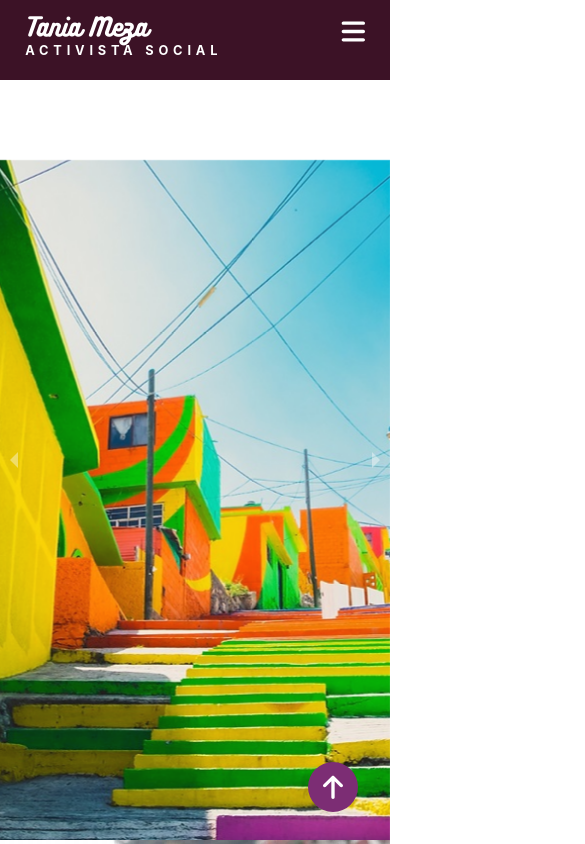
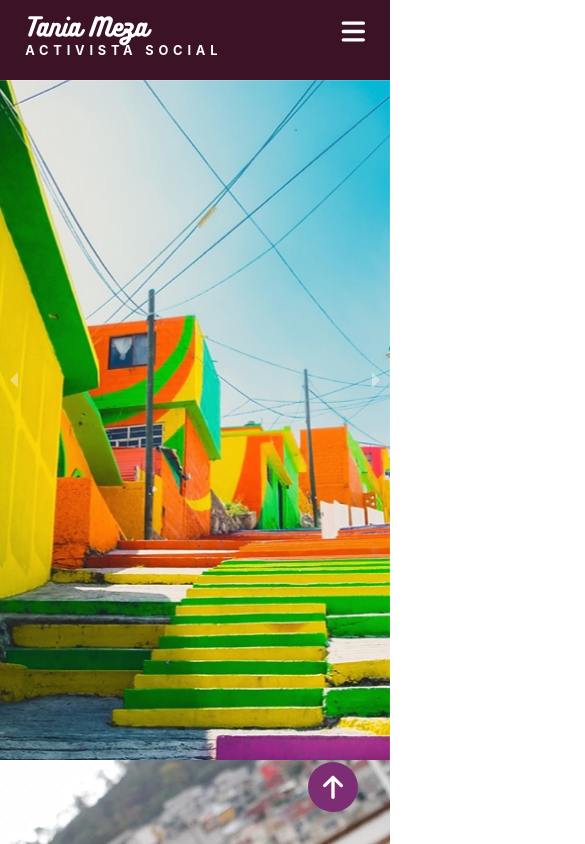
Before and after one commit to ForeverMikk/tania-meza, a React (Create React App) app: page / in a window 390 px wide. Shown: the top 844 px of the page, 585 px wide, since content can reach past the window. Built offline with nearby package versions, Linux system fonts and the light colour scheme.

Commit message:
arreglando estilos en version movil

```diff
--- a/src/App.js
+++ b/src/App.js
@@ -20,6 +20,8 @@ function App() {
   AOS.init()
 
   return (
+    <>
+    <BackToTop />
       <div>
             <Router>
               <Navbar />
@@ -34,9 +36,9 @@ function App() {
               </Routes>
 
               <Footer />
-            <BackToTop />
             </Router>
       </div>
+    </>
   );
 }
 
--- a/src/componets/BackToTop/BackToTop.css
+++ b/src/componets/BackToTop/BackToTop.css
@@ -1,5 +1,5 @@
 .scroll-top {
-    position: fixed;
+    position: fixed !important;
     width: 50px;
     height: 50px;
     background: #7C2D74;
@@ -10,6 +10,7 @@
     border: none;
     cursor: pointer;
     transition: all 0.5s ease-in-out;
+    z-index: 10000;
 }
 
 .scroll-top:hover {
--- a/src/componets/Home/Home.css
+++ b/src/componets/Home/Home.css
@@ -1,5 +1,6 @@
 .home-section {
     margin-top: 5rem;
+    position: relative;
 }
 
 .noticias-home {
@@ -29,3 +30,22 @@
     font-size: 3.5rem;
     font-weight: 300;
 }
+
+
+
+@media screen and (max-width: 960px) {
+    .home-section {
+        margin-top: 0;
+    }
+    .noticias-home {
+        padding: 0 1rem 5rem 1rem;
+    }
+    .noticias-home .news {
+        flex-direction: column;
+        align-items: center;
+    }
+    .noticias-home .news .img img{
+        height: 15rem;
+        width: auto;
+    }
+}
--- a/src/componets/Navbar/Navbar.css
+++ b/src/componets/Navbar/Navbar.css
@@ -11,7 +11,7 @@
 } */
 
 .navbar {
-    position: fixed;
+    position: fixed !important;
     top: 0;
     left: 0;
     width: 100%;
```
Lines whose indentation alone changed are shown as unchanged.
